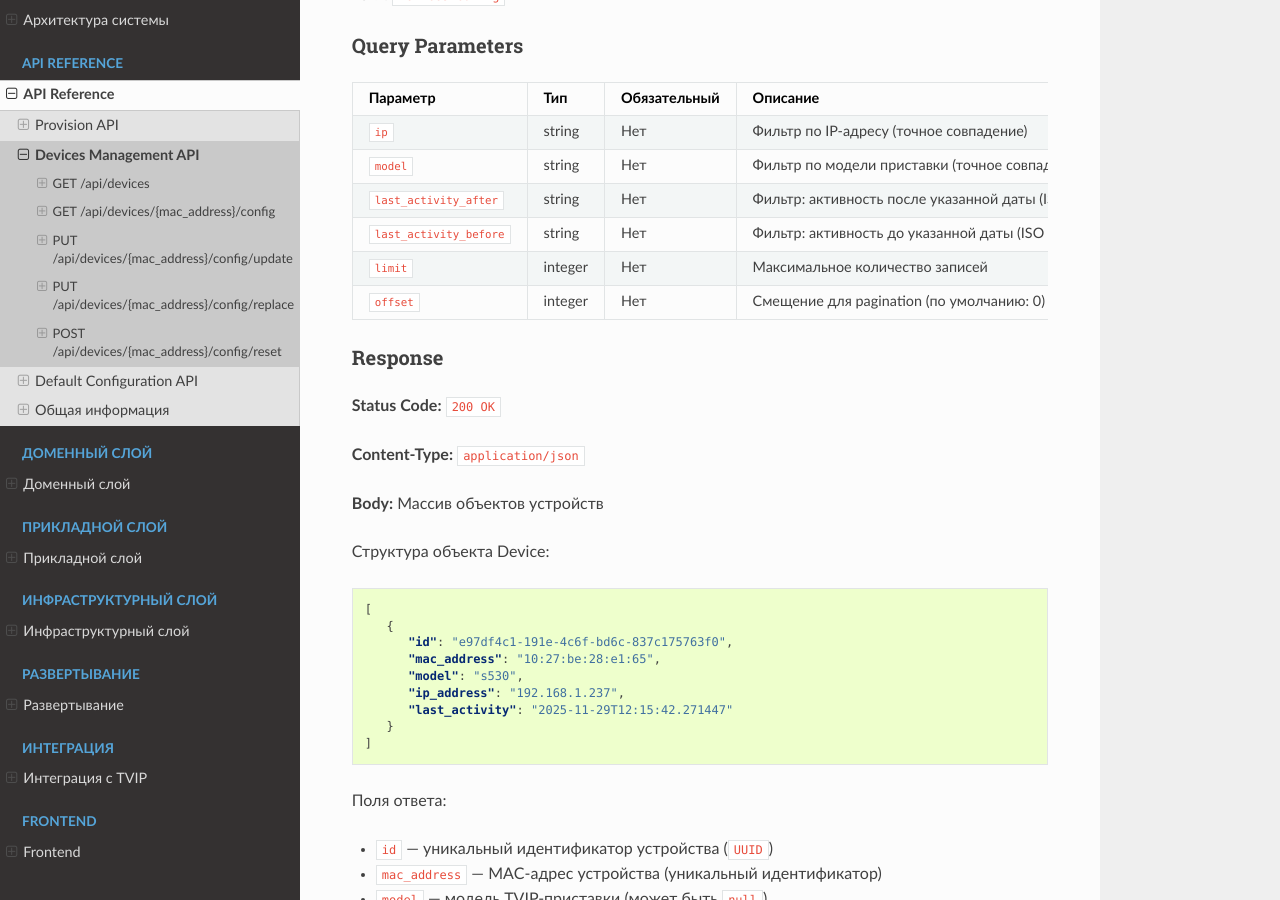
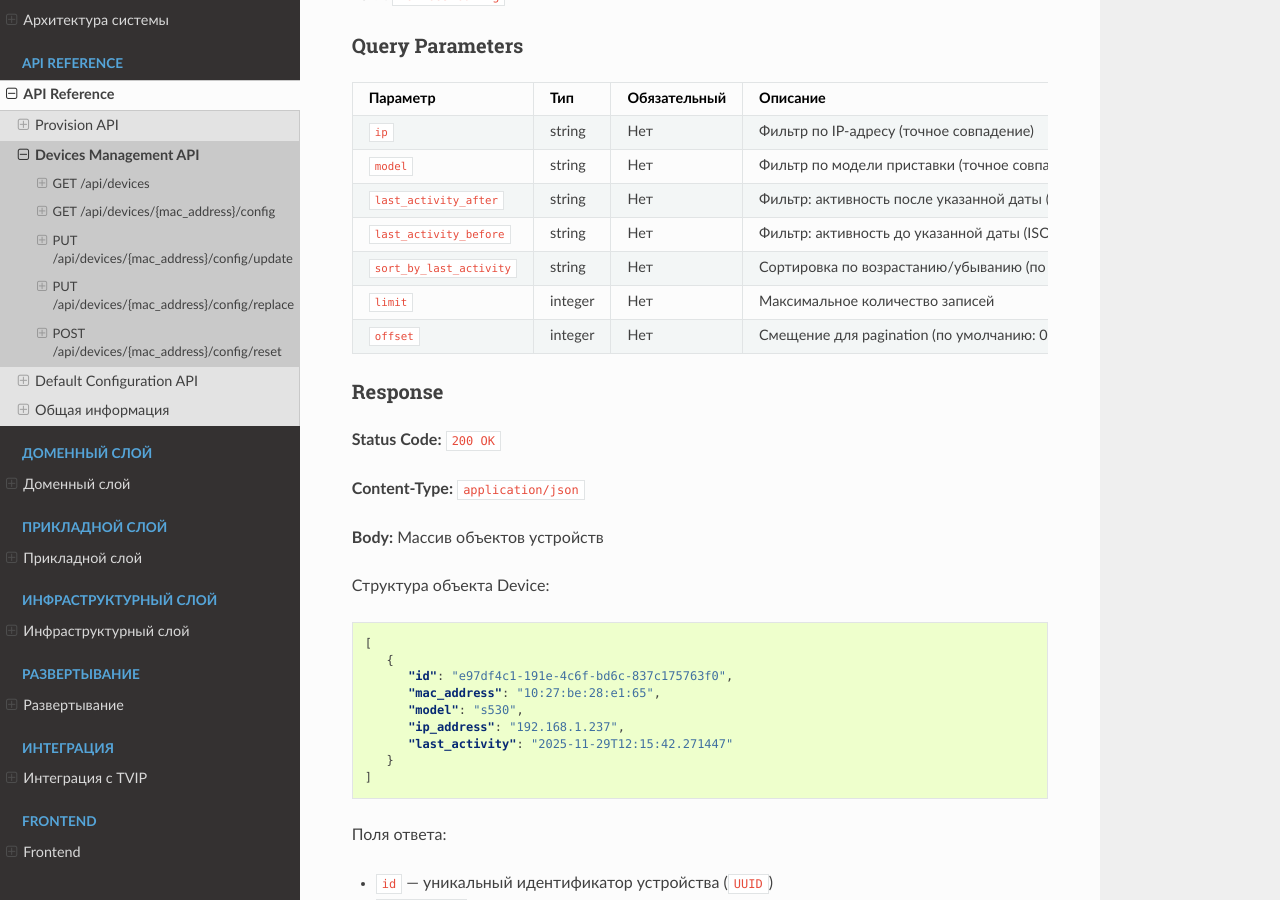
Before and after one commit to katzeNilpferd/TvipProvision, a Sphinx documentation site: the page built from docs/source/api/devices.rst, in a window 1280 px wide and 900 px high, scrolled down 427 px. Built offline with Sphinx 7.4.7 and the Read the Docs theme 3.1.0, drawn with Linux system fonts in a browser that asks for light colours.

Commit message:
docs: The sort_by_last_activit information for the /api/devices request has been added.

```diff
--- a/docs/source/api/devices.rst
+++ b/docs/source/api/devices.rst
@@ -41,6 +41,10 @@ Query Parameters
      - string
      - Нет
      - Фильтр: активность до указанной даты (ISO 8601)
+   * - ``sort_by_last_activity``
+     - string
+     - Нет
+     - Сортировка по возрастанию/убыванию (по умолчанию: descending)
    * - ``limit``
      - integer
      - Нет
```
